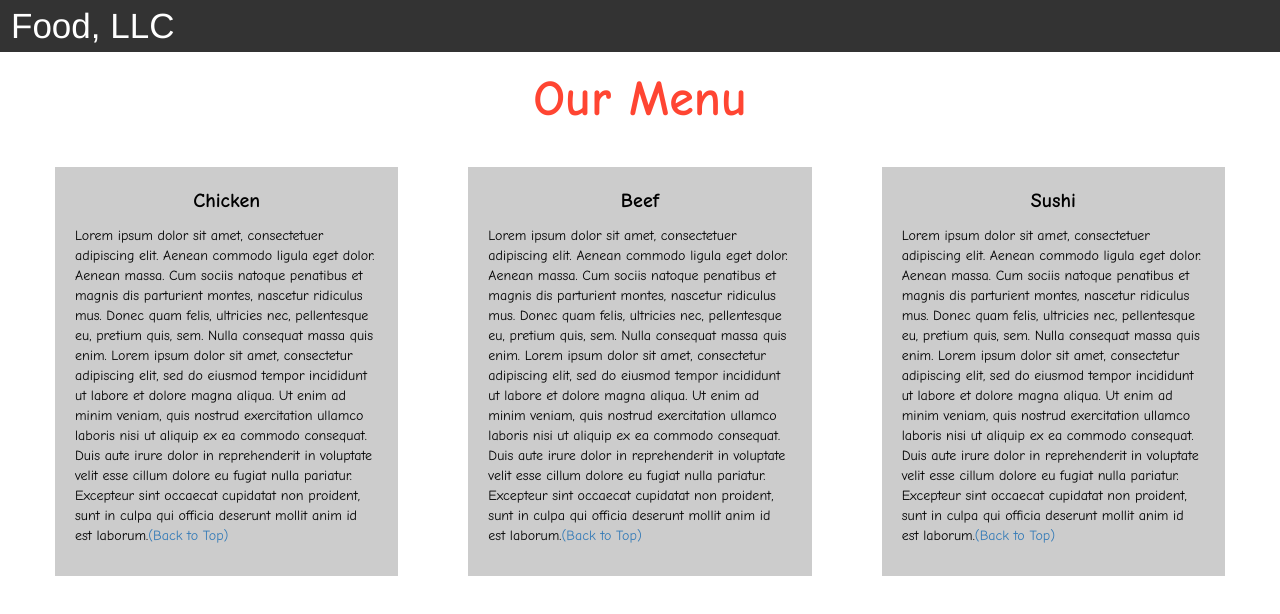
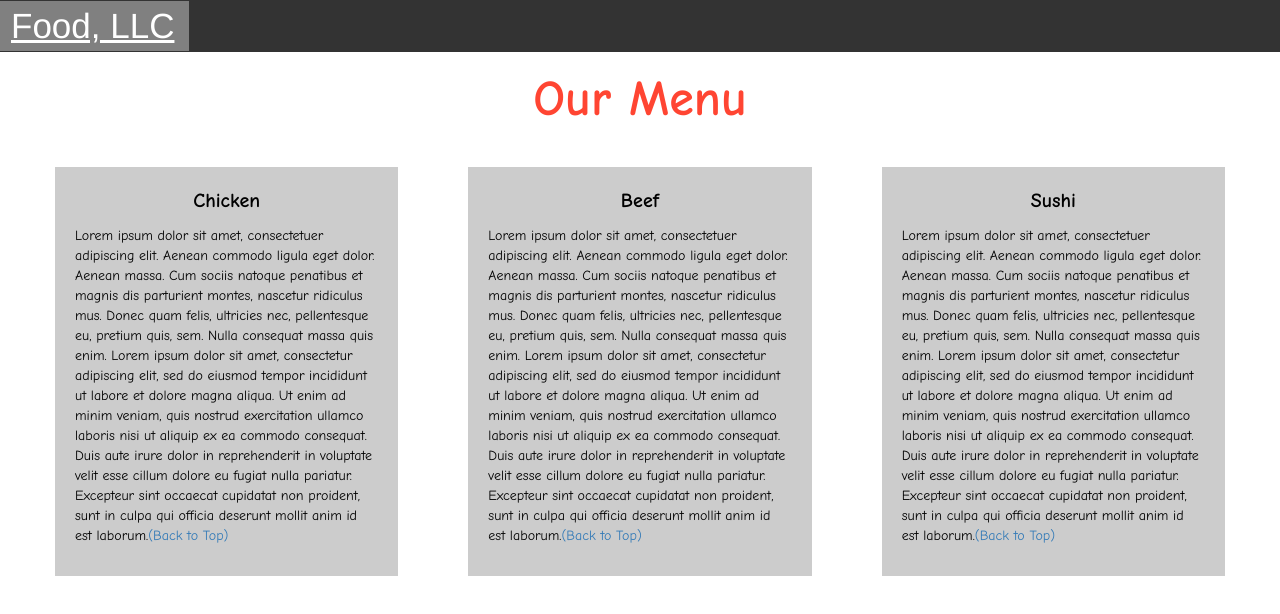
Before and after one commit to ankit-kmar/ankit-kmar.github.io, a plain HTML site: page coursera/coursera/module-3 solution/index.html in a window 1280 px wide. In both pictures the pointer is over the link "Food, LLC". Drawn offline with nearby package versions, Linux system fonts and the light colour scheme.

Commit message:
Update style.css

```diff
--- a/coursera/coursera/module-3 solution/style.css
+++ b/coursera/coursera/module-3 solution/style.css
@@ -10,8 +10,12 @@
 
 .navbar-brand{
   font-size: 35px;
-  color: white;
+  color: grey;
   padding-left: 25px;
+}
+.navbar-brand:hover{
+	background-color:grey;
+	text-decoration:underline;
 }
 
 .navbar-brand:hover{
```
